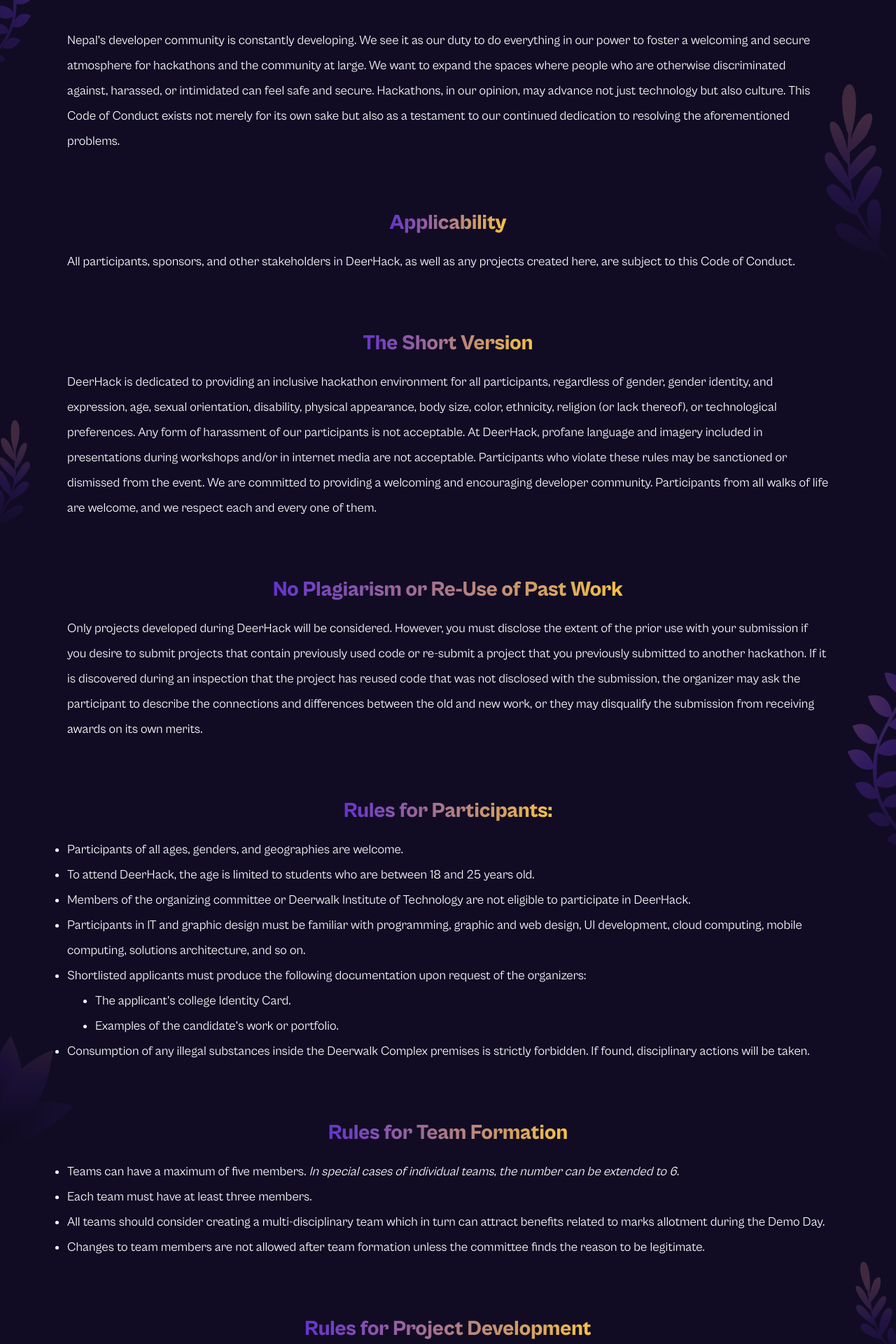
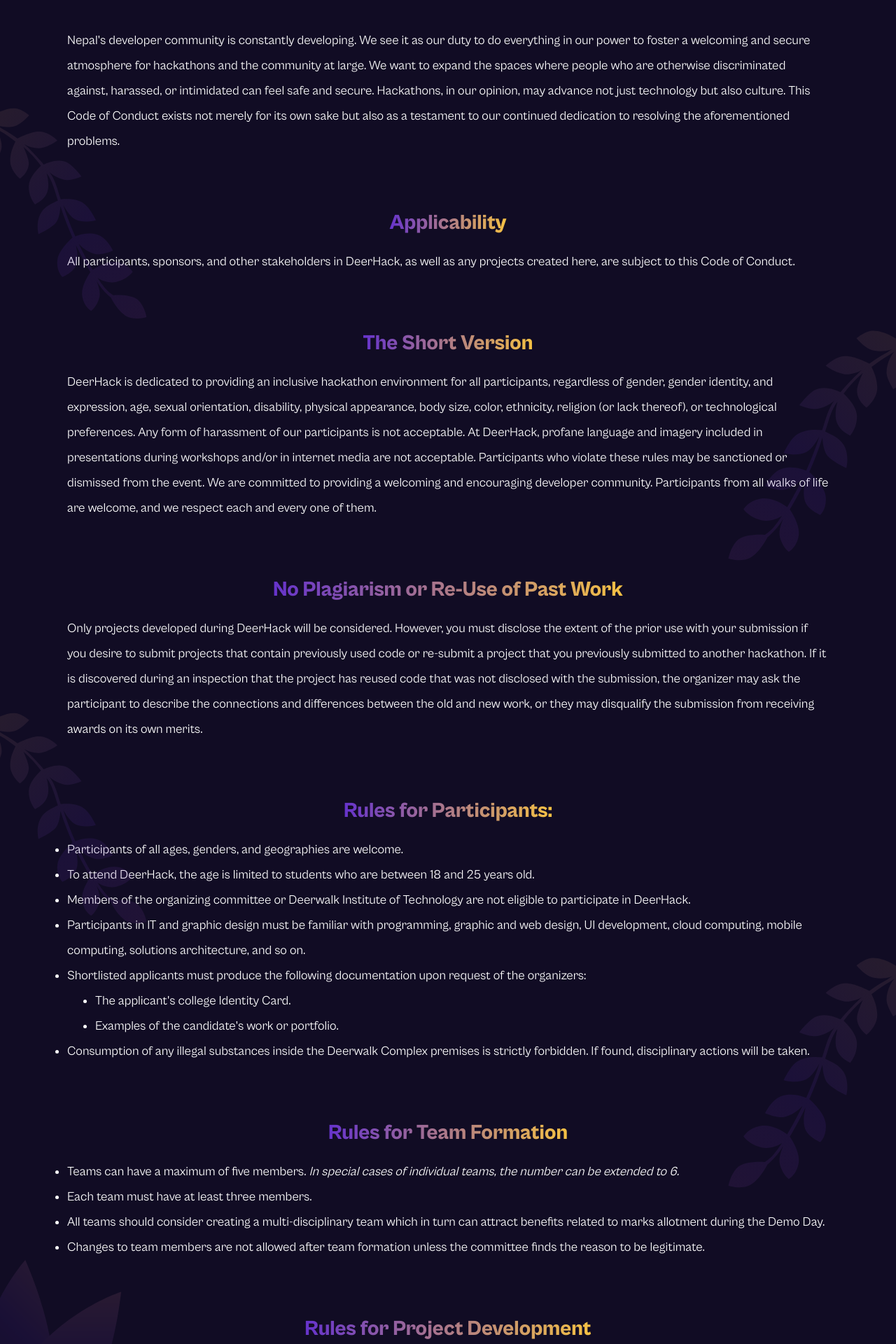
Before and after one commit to deerhack/deerhack25, a Next.js app in the folder frontend/: page /code-of-conduct in a window 1280 px wide. Shown: the part 200-2120 px from the top of the page at 70% size. Built offline with nearby package versions, Linux system fonts and the light colour scheme.

Commit message:
Fix: Svgs in Code-of-conduct

```diff
--- a/frontend/src/app/code-of-conduct/page.tsx
+++ b/frontend/src/app/code-of-conduct/page.tsx
@@ -7,6 +7,8 @@ import longLeafSVG from "../assets/images/long_leaf.svg";
 import shortFatLeaf from "../assets/images/leaf_deerhack2023_right.svg";
 import shortLeaf from "../assets/images/leaf_prizes_right.svg";
 import veryLongLeaf from "../assets/images/veryLongLeaf.svg";
+import code_of_conduct_leaf from "../assets/images/code_of_conduct_leaf.svg";
+
 
 const COD = () => {
   return (
@@ -14,49 +16,42 @@ const COD = () => {
       <Navbar />
       <div className="relative overflow-hidden">
       <Image
-          src={longLeafSVG}
-          height={50}
-          width={50}
+          src={code_of_conduct_leaf}
+          height={200}
+          width={200}
           alt="leaf"
-          className="absolute top-4 scale-110 hidden lg:block"
+          className="absolute top-[23rem] scale-110 hidden lg:block"
         />
         <Image
-          src={shortLeaf}
-          height={90}
-          width={90}
+          src={code_of_conduct_leaf}
+          height={240}
+          width={240}
           alt="leaf"
-          className="absolute top-80 right-3 hidden lg:block"
+          className="absolute top-[42rem] right-0 hidden lg:block"
+          style={{ transform: "scaleX(-1)", WebkitTransform: "scaleX(-1)" }}
+        />
+       <Image
+          src={code_of_conduct_leaf}
+          height={200}
+          width={200}
+          alt="leaf"
+          className="absolute top-[77rem] scale-110 hidden lg:block"
         />
         <Image
-          src={shortLeaf}
-          height={55}
-          width={55}
+          src={code_of_conduct_leaf}
+          height={240}
+          width={240}
           alt="leaf"
-          className="absolute top-[50rem] -left-3 hidden lg:block"
+          className="absolute top-[98rem] right-0 hidden lg:block"
           style={{ transform: "scaleX(-1)", WebkitTransform: "scaleX(-1)" }}
         />
-        <Image
-          src={longLeafSVG}
-          height={70}
-          width={70}
-          alt="leaf"
-          className="absolute top-[65rem] right-0 hidden lg:block"
-          style={{ transform: "scaleX(-1)", WebkitTransform: "scaleX(-1)" }}
-        />
-        <Image
-          src={shortLeaf}
-          height={55}
-          width={55}
-          alt="leaf"
-          className="absolute top-[125rem] right-0 hidden lg:block"
-          style={{ transform: "rotate(-10deg)" }}
-        />
+
         <Image
           src={shortFatLeaf}
-          height={105}
-          width={105}
+          height={240}
+          width={240}
           alt="leaf"
-          className="absolute top-[105rem] left-0 hidden lg:block"
+          className="absolute top-[125rem] left-0 hidden lg:block"
           style={{ transform: "scaleX(-1)" }}
         />
         <Image
@@ -64,15 +59,15 @@ const COD = () => {
           height={80}
           width={80}
           alt="leaf"
-          className="absolute top-[135rem] left-0 hidden lg:block scale-150"
+          className="absolute top-[160rem] left-0 hidden lg:block scale-150"
           // style={{ transform: "scaleX(-1)", WebkitTransform: "scaleX(-1)" }}
         />
         <Image
           src={shortLeaf}
-          height={90}
-          width={90}
+          height={140}
+          width={140}
           alt="leaf"
-          className="absolute top-[165rem] right-0 lg:block hidden"
+          className="absolute top-[180rem] right-0 lg:block hidden"
           style={{ transform: "rotate(-5deg)" }}
         />
       <CodeOfConductSection/>
```
Also changed, not shown: frontend/src/app/assets/images/code_of_conduct_leaf.svg (added).
